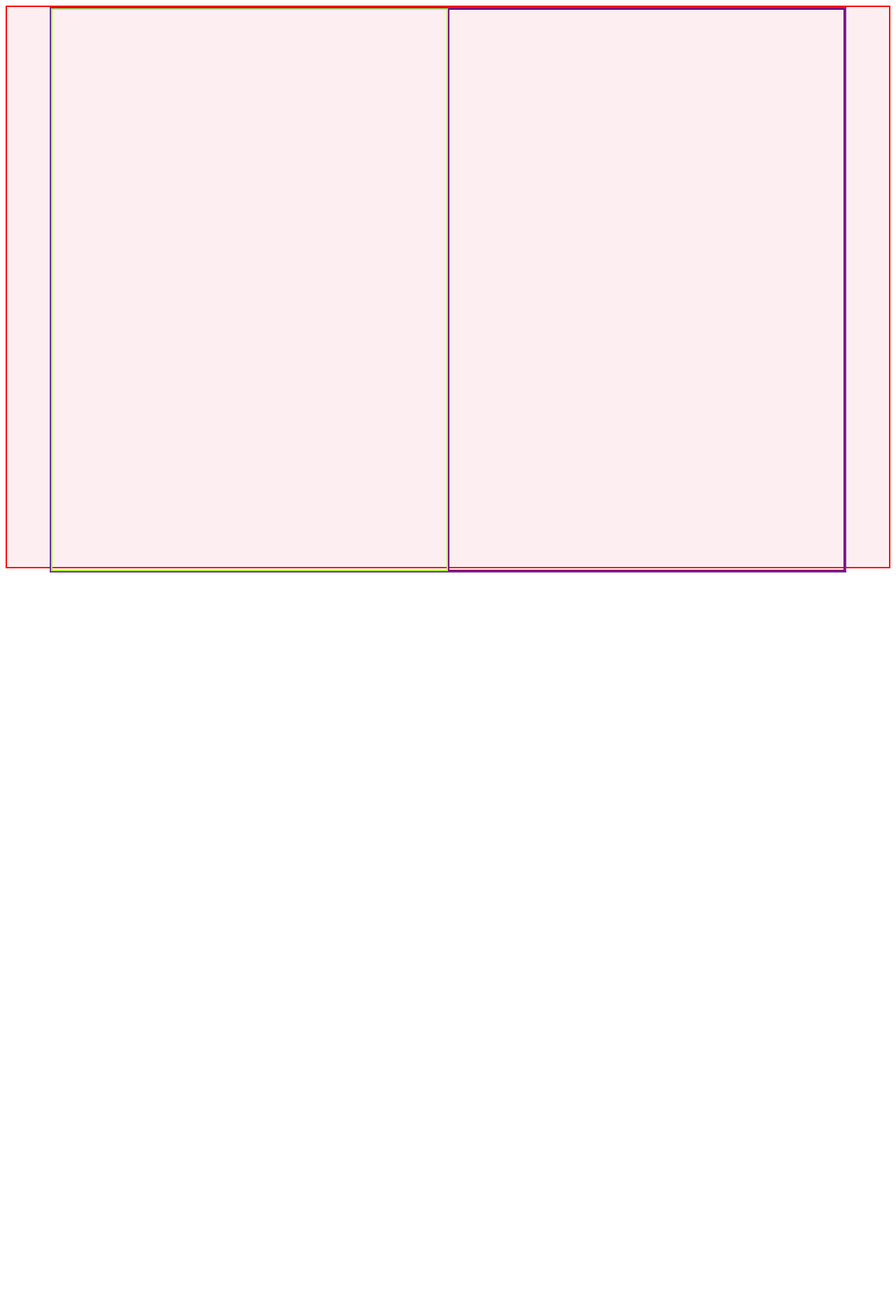
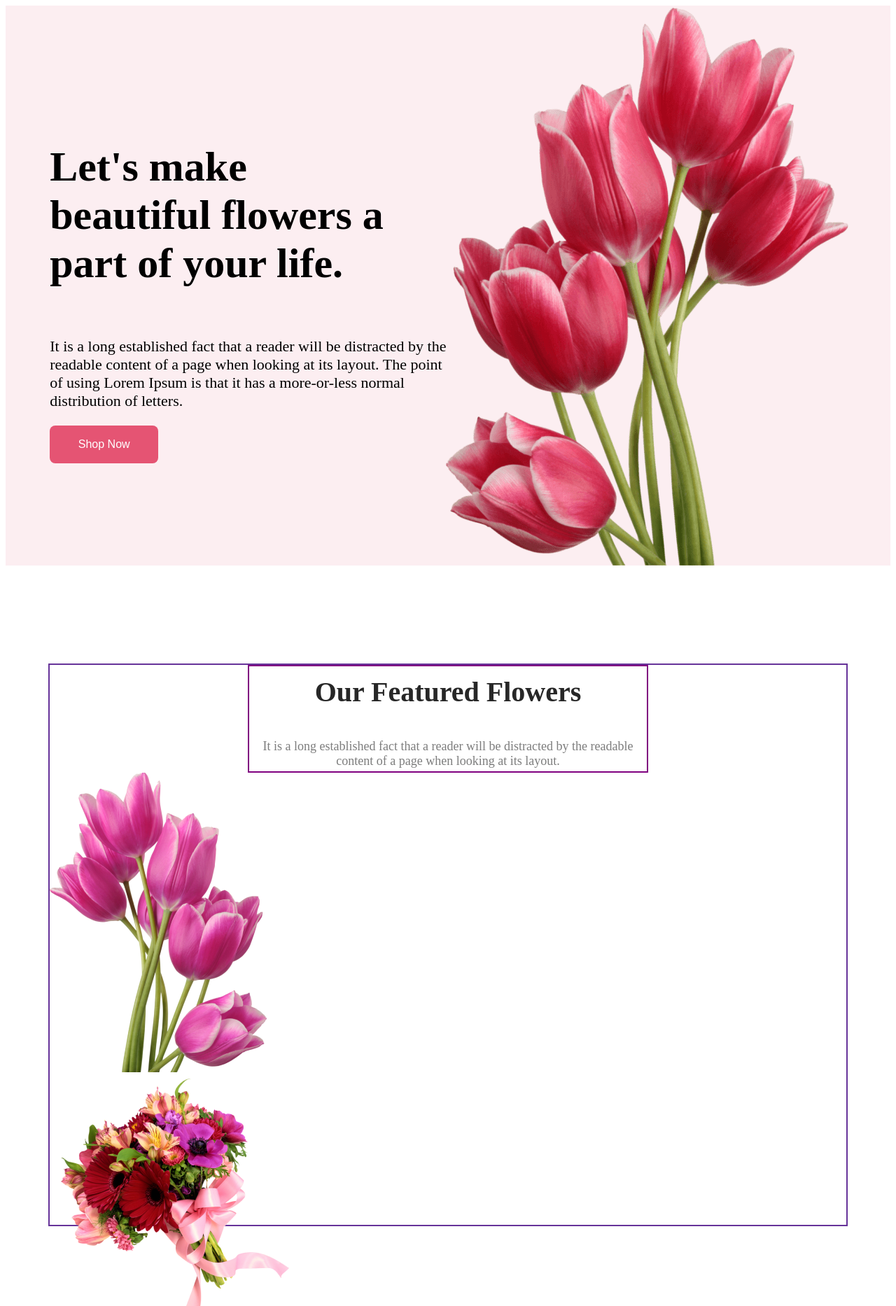
Before and after one commit to Tanvir818-max/flower-project, a plain HTML site: page index.html in a window 1280 px wide. Shown: the top 1866 px of the page at 70% size. Before the commit the page ends 820 px from the top, so only its background shows below. Drawn offline with Linux system fonts and the light colour scheme.

Commit message:
added new featured

```diff
--- a/index.html
+++ b/index.html
@@ -11,13 +11,37 @@
   <Header>
   <section class="banner-section-container">
   <div class="banner-content">
-    <div class="banner-text-container"></div>
-    <div class="banner-image-container"></div>
+    <div class="banner-text-container">
+      <h2>Let's make<br> beautiful flowers a<br> part of your life.</h2>
+      <p>It is a long established fact that a reader will be distracted by the readable content of a page when looking at its layout. The point of using Lorem Ipsum is that it has a more-or-less normal distribution of letters.</p>
+      <button>Shop Now</button>
+    </div>
+    <div class="banner-image-container">
+      <img src="./assets/images/banner-image.png" alt="flower">
+    </div>
   </div>
-
   </section>
   </Header>
-  <main></main>
+  <main>
+    <div class="featured-image-container">
+      <div class="featured-title-container">
+        <h1>Our Featured Flowers</h1>
+        <p>It is a long established fact that a reader will be distracted by the readable<br> content of a page when looking at its layout.</p>
+     </div>
+     <div class="featured-images">
+     <div>
+        <img src="./assets/images/featured1.png" alt="flower">
+      </div>
+      <div>
+        <img src="./assets/images/featured2.png" alt="flower">
+      </div>
+      <div>
+        <img src="./assets/images/featured3.png" alt="flower">
+      </div>
+     </div>
+
+    </div>
+  </main>
   <footer></footer>
 
 </body>
--- a/style.css
+++ b/style.css
@@ -8,28 +8,94 @@
 }
 
 body{
-  font-family: "Poppins", sans-serif;
+  font-family: "Poppins";
 }
 .banner-section-container{
   max-width: 1920px;
   height: 800px;
-  border: 2px solid red;
+  /* border: 2px solid red; */
   background-color: #FCEEF1;
 
 }
 .banner-content{
   display: flex;
-  border: 2px solid rebeccapurple;
+  /* border: 2px solid rebeccapurple; */
   width: 90%;
   margin: 0 auto;
 }
 .banner-text-container{
   width: 50%;
   height: 800px;
-  border: 2px solid greenyellow;
+  /* border: 2px solid greenyellow; */
+  display: flex;
+  flex-direction: column;
+  /* align-items: center; */
+  justify-content: center;
+}
+.banner-text-container h2{
+  font-size: 60px;
+
+
+}
+.banner-text-container p{
+  font-size: 22px;
+
+}
+.banner-text-container button{
+  width: 155px;
+  height: 54px;
+  padding: 20 43 20 43;
+  border-radius: 8px;
+  background-color: #E55473;
+  color: white;
+  text-align: center;
+  font-size: 16px;
+  border: none;
+
 }
 .banner-image-container{
   width: 50%;
   height: 800px;
+  /* border: 2px solid purple; */
+  display: flex;
+  justify-content: center;
+  align-items: center;
+}
+
+.banner-image-container img{
+  width: 635px;
+  height: 800px;
+}
+.featured-image-container{
+  border: 2px solid rebeccapurple;
+  width: 90%;
+  height: 800px;
+  margin: 0 auto;
+  margin-top: 140px;
+}
+.featured-title-container{
+  width: 590px;
+  height: 150px;
   border: 2px solid purple;
+  display: flex;
+  flex-direction: column;
+  justify-content: center;
+  align-items: center;
+  width: 50%;
+  margin: 0 auto;
+
+
 }
+.featured-title-container h1{
+  font-size: 40px;
+  color: #272727;
+  text-align: center;
+}
+.featured-title-container p{
+  font-size: 18px;
+  color: #27272799;
+  text-align: center
+}
+.featured-images{
+  diplay: flex;
+}
```
Also changed, not shown: assets/index.html (added, +137 -0 lines).
